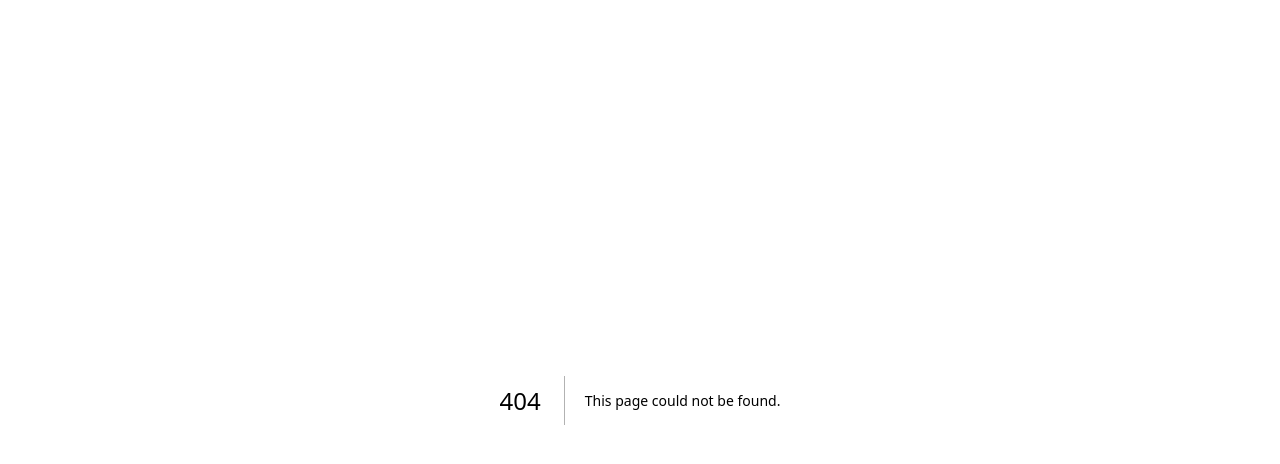
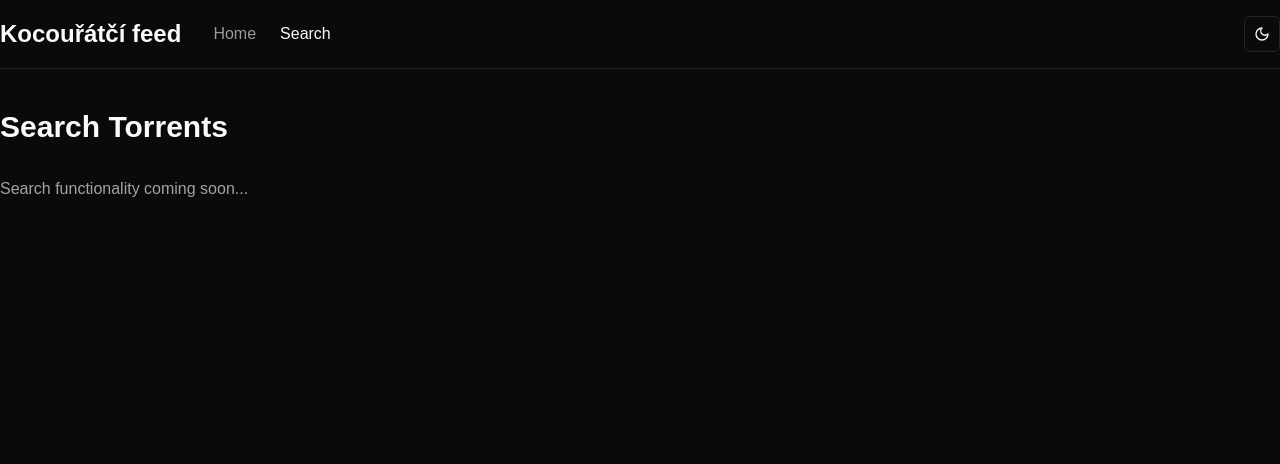
Before and after one commit to tadeasf/rss-feed-public, a Next.js app: page /search in a window 1280 px wide. Before the commit this address had no page. Shown: the top 464 px of the page. Built offline with nearby package versions, Linux system fonts and the light colour scheme.

Commit message:
feat(layout): integrate ThemeProvider and Header components for improved layout structure and theming support feat(search): create a new SearchPage component for future search functionality refactor(page): remove ModeToggle from Home component and adjust layout structure

```diff
--- a/src/app/layout.tsx
+++ b/src/app/layout.tsx
@@ -2,6 +2,8 @@ import type { Metadata } from "next";
 import localFont from "next/font/local";
 import "./globals.css";
 import { QueryProvider } from '@/providers/query'
+import { ThemeProvider } from "@/components/theme-provider"
+import { Header } from "@/components/header"
 
 const geistSans = localFont({
   src: "./fonts/GeistVF.woff",
@@ -25,11 +27,21 @@ export default function RootLayout({
   children: React.ReactNode;
 }>) {
   return (
-    <html lang="en">
-      <body className={`${geistSans.variable} ${geistMono.variable} antialiased`}>
-        <QueryProvider>
-          {children}
-        </QueryProvider>
+    <html lang="en" suppressHydrationWarning>
+      <body className={`${geistSans.variable} ${geistMono.variable} antialiased min-h-screen`}>
+        <ThemeProvider
+          attribute="class"
+          defaultTheme="dark"
+          enableSystem={false}
+          disableTransitionOnChange
+        >
+          <QueryProvider>
+            <Header />
+            <main>
+              {children}
+            </main>
+          </QueryProvider>
+        </ThemeProvider>
       </body>
     </html>
   );
--- a/src/app/page.tsx
+++ b/src/app/page.tsx
@@ -9,7 +9,6 @@ import { AddFeedDialog } from "@/components/add-feed-dialog"
 import Loading from "@/components/loading"
 import { Button } from "@/components/ui/button"
 import { Loader2 } from "lucide-react"
-import { ModeToggle } from "@/components/mode-toggle"
 
 export default function Home() {
   const { toast } = useToast()
@@ -99,11 +98,6 @@ export default function Home() {
 
   return (
     <div className="container mx-auto py-10">
-      <div className="flex justify-between items-center mb-8">
-        <h1 className="text-4xl font-bold">Kocouřátčí feed</h1>
-        <ModeToggle />
-      </div>
-
       <div className="flex gap-4 mb-6">
         <AddFeedDialog
           onSubmit={(infoHash) => mutation.mutate({ infoHash })}
--- /dev/null
+++ b/src/app/search/page.tsx
@@ -0,0 +1,11 @@
+'use client'
+
+export default function SearchPage() {
+  return (
+    <div className="container mx-auto py-10">
+      <h2 className="text-3xl font-bold mb-8">Search Torrents</h2>
+      {/* Search functionality will be added here */}
+      <p className="text-muted-foreground">Search functionality coming soon...</p>
+    </div>
+  )
+}
--- /dev/null
+++ b/src/components/header.tsx
@@ -0,0 +1,43 @@
+'use client'
+
+import Link from 'next/link'
+import { usePathname } from 'next/navigation'
+import { cn } from '@/lib/utils'
+import { ModeToggle } from './mode-toggle'
+
+export function Header() {
+  const pathname = usePathname()
+
+  return (
+    <header className="border-b">
+      <div className="container mx-auto py-4">
+        <div className="flex justify-between items-center">
+          <div className="flex items-center space-x-8">
+            <h1 className="text-2xl font-bold">Kocouřátčí feed</h1>
+            <nav className="flex space-x-6">
+              <Link
+                href="/"
+                className={cn(
+                  "transition-colors hover:text-foreground/80",
+                  pathname === "/" ? "text-foreground" : "text-foreground/60"
+                )}
+              >
+                Home
+              </Link>
+              <Link
+                href="/search"
+                className={cn(
+                  "transition-colors hover:text-foreground/80",
+                  pathname === "/search" ? "text-foreground" : "text-foreground/60"
+                )}
+              >
+                Search
+              </Link>
+            </nav>
+          </div>
+          <ModeToggle />
+        </div>
+      </div>
+    </header>
+  )
+}
```
